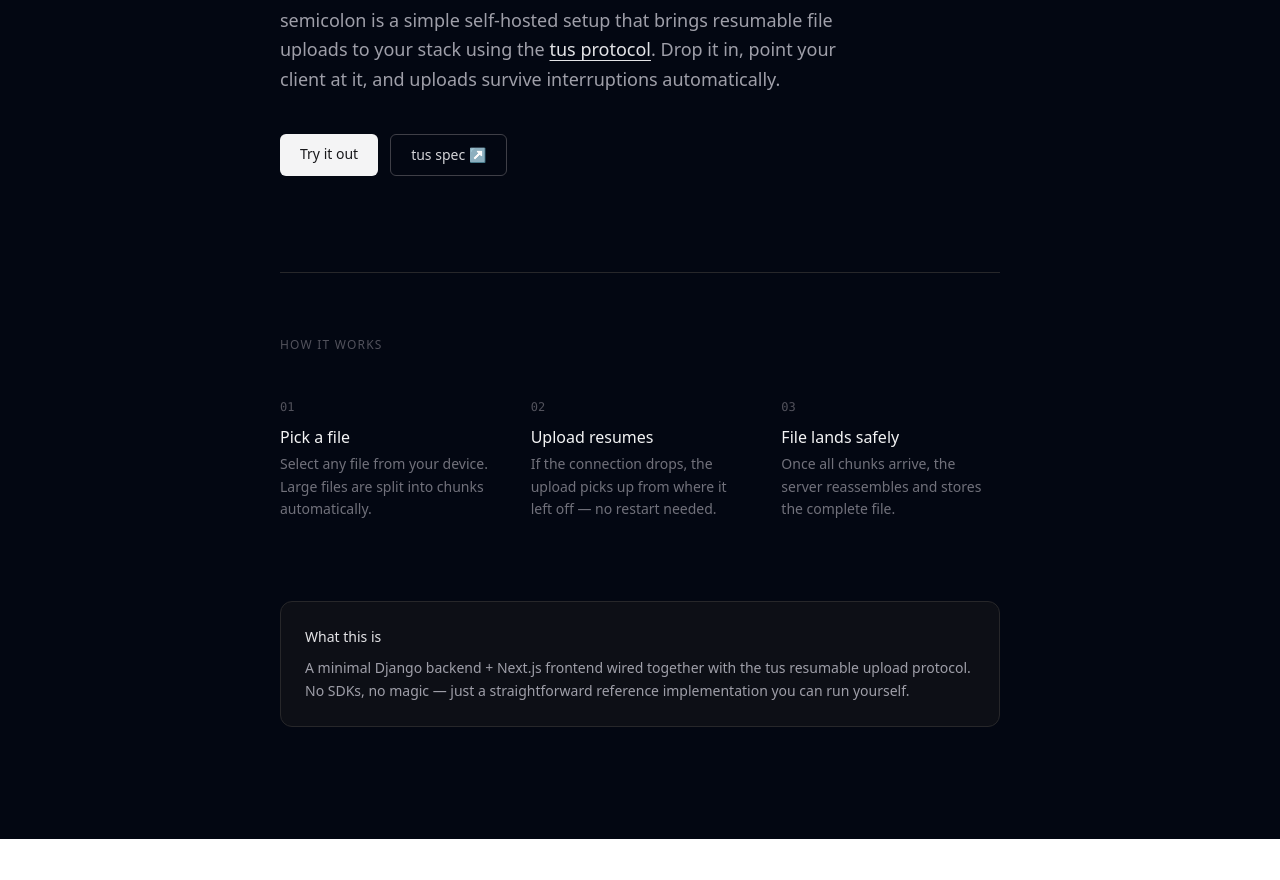
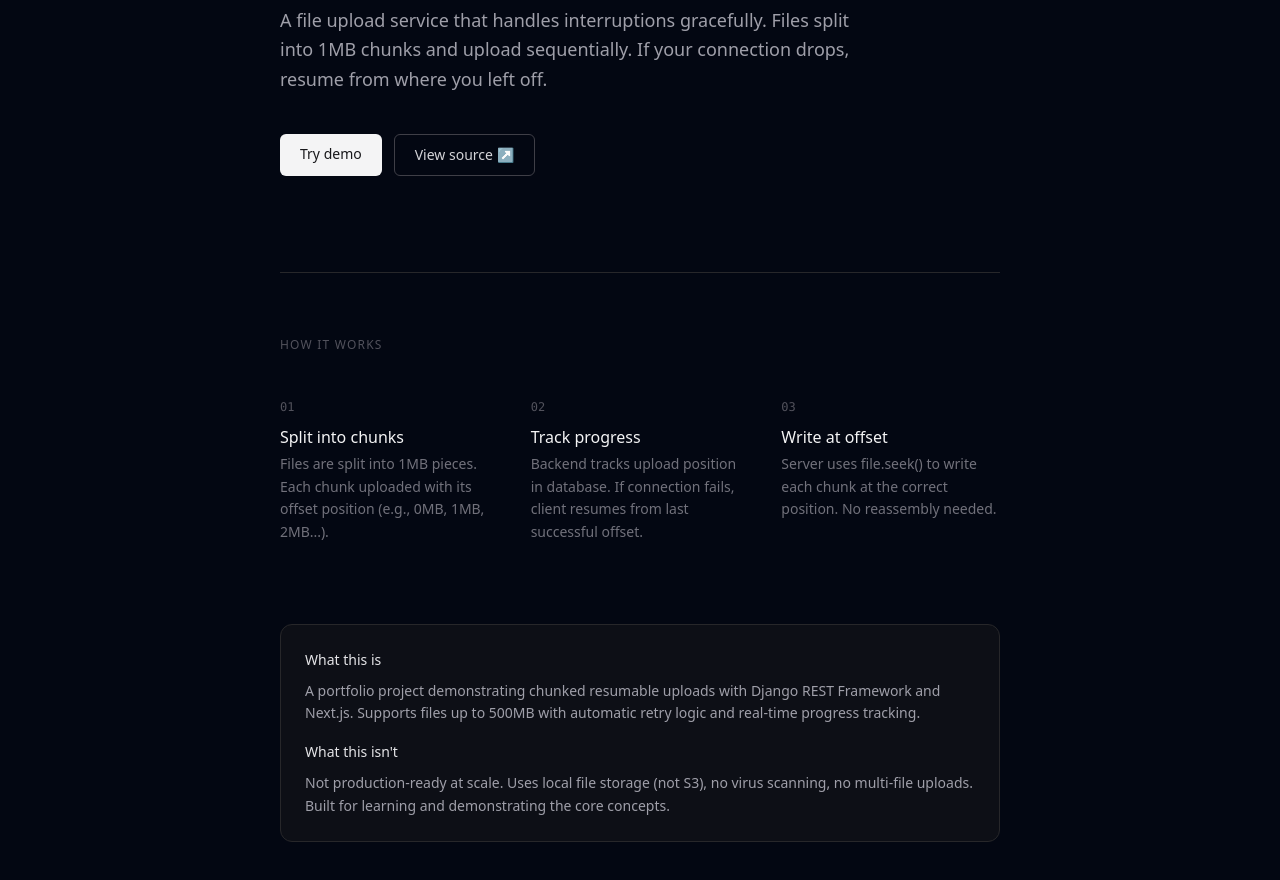
Before and after one commit to vikas90244/semicolon-frontend, a Next.js app: page / in a window 1280 px wide. Shown: the part 400-1280 px from the top of the page. Before the commit the page ends 1239 px from the top, so only its background shows below. Built offline with nearby package versions, Linux system fonts and the light colour scheme; no server answers.

Commit message:
fixed landing page

```diff
--- a/app/page.tsx
+++ b/app/page.tsx
@@ -1,4 +1,3 @@
-import React from "react";
 import Link from "next/link";
 
 export default function Page() {
@@ -7,7 +6,7 @@ export default function Page() {
       {/* Hero */}
       <div className="mb-3 inline-flex items-center gap-2 rounded-full border border-zinc-700 bg-zinc-900 px-3 py-1 text-xs text-zinc-400">
         <span className="h-1.5 w-1.5 rounded-full bg-emerald-400" />
-        tus protocol · resumable uploads
+        inspired by tus · resumable uploads
       </div>
 
       <h1 className="mt-4 text-5xl md:text-6xl font-bold tracking-tight text-zinc-100 leading-tight">
@@ -16,16 +15,7 @@ export default function Page() {
       </h1>
 
       <p className="mt-6 text-zinc-400 text-lg leading-relaxed max-w-xl">
-        semicolon is a simple self-hosted setup that brings resumable file uploads to your stack using the{" "}
-        <a
-          href="https://tus.io"
-          target="_blank"
-          rel="noreferrer"
-          className="text-zinc-200 underline underline-offset-4 hover:text-white transition-colors"
-        >
-          tus protocol
-        </a>
-        . Drop it in, point your client at it, and uploads survive interruptions automatically.
+        A file upload service that handles interruptions gracefully. Files split into 1MB chunks and upload sequentially. If your connection drops, resume from where you left off.
       </p>
 
       <div className="mt-10 flex flex-col sm:flex-row gap-3">
@@ -33,15 +23,15 @@ export default function Page() {
           href="/home"
           className="bg-zinc-100 text-zinc-900 font-medium px-5 py-2.5 rounded-md hover:bg-white transition-colors text-sm text-center"
         >
-          Try it out
+          Try demo
         </Link>
         <a
-          href="https://tus.io/protocols/resumable-upload"
+          href="https://github.com/vikas90244/semicolon"
           target="_blank"
           rel="noreferrer"
           className="border border-zinc-700 text-zinc-300 hover:bg-zinc-800 font-medium px-5 py-2.5 rounded-md transition-colors text-sm text-center"
         >
-          tus spec ↗
+          View source ↗
         </a>
       </div>
 
@@ -50,19 +40,28 @@ export default function Page() {
         <p className="text-xs uppercase tracking-widest text-zinc-600">How it works</p>
 
         <div className="grid grid-cols-1 sm:grid-cols-3 gap-8">
-          <Step n="01" title="Pick a file" desc="Select any file from your device. Large files are split into chunks automatically." />
-          <Step n="02" title="Upload resumes" desc="If the connection drops, the upload picks up from where it left off — no restart needed." />
-          <Step n="03" title="File lands safely" desc="Once all chunks arrive, the server reassembles and stores the complete file." />
+          <Step n="01" title="Split into chunks" desc="Files are split into 1MB pieces. Each chunk uploaded with its offset position (e.g., 0MB, 1MB, 2MB...)." />
+          <Step n="02" title="Track progress" desc="Backend tracks upload position in database. If connection fails, client resumes from last successful offset." />
+          <Step n="03" title="Write at offset" desc="Server uses file.seek() to write each chunk at the correct position. No reassembly needed." />
         </div>
       </div>
 
       {/* What it is / isn't */}
-      <div className="mt-20 rounded-xl border border-zinc-800 bg-zinc-900/50 p-6 text-sm text-zinc-400 leading-relaxed">
-        <p className="text-zinc-200 font-medium mb-2">What this is</p>
-        <p>
-          A minimal Django backend + Next.js frontend wired together with the tus resumable upload protocol.
-          No SDKs, no magic — just a straightforward reference implementation you can run yourself.
-        </p>
+      <div className="mt-20 rounded-xl border border-zinc-800 bg-zinc-900/50 p-6 text-sm text-zinc-400 leading-relaxed space-y-4">
+        <div>
+          <p className="text-zinc-200 font-medium mb-2">What this is</p>
+          <p>
+            A portfolio project demonstrating chunked resumable uploads with Django REST Framework and Next.js.
+            Supports files up to 500MB with automatic retry logic and real-time progress tracking.
+          </p>
+        </div>
+        <div>
+          <p className="text-zinc-200 font-medium mb-2">What this isn't</p>
+          <p>
+            Not production-ready at scale. Uses local file storage (not S3), no virus scanning, no multi-file uploads.
+            Built for learning and demonstrating the core concepts.
+          </p>
+        </div>
       </div>
     </section>
   );
--- a/components/upload/PendingUploads.tsx
+++ b/components/upload/PendingUploads.tsx
@@ -31,6 +31,7 @@ function UploadCard({ upload, onDone }: { upload: PendingUpload; onDone: () => v
   const [totalBytes, setTotalBytes] = useState(upload.size);
   const [error, setError] = useState<string | null>(null);
   const [done, setDone] = useState(upload.status === "COMPLETED");
+  const [, forceUpdate] = useState({});  // Force re-render trigger
 
   function handleFileChange(e: React.ChangeEvent<HTMLInputElement>) {
     const f = e.target.files?.[0] ?? null;
@@ -52,15 +53,19 @@ function UploadCard({ upload, onDone }: { upload: PendingUpload; onDone: () => v
         upload.upload_id,
         upload.offset,
         (progress, uploaded, total) => {
+          console.log('Resume progress:', { progress, uploaded, total });
           setProgress(progress);
           setUploadedBytes(uploaded);
           setTotalBytes(total);
+          forceUpdate({});  // Force component re-render
         }
       );
       setProgress(100);
+      setUploadedBytes(totalBytes);
       setDone(true);
       setTimeout(onDone, 800);
-    } catch {
+    } catch (error) {
+      console.error('Resume error:', error);
       setError("Resume failed. Try again.");
     } finally {
       setUploading(false);
@@ -74,7 +79,7 @@ function UploadCard({ upload, onDone }: { upload: PendingUpload; onDone: () => v
         <div className="min-w-0">
           <p className="truncate text-sm font-medium text-zinc-200">{upload.filename}</p>
           <p className="mt-0.5 text-xs text-zinc-500">
-            {formatBytes(upload.offset)} of {formatBytes(upload.size)} · {formatDate(upload.created_at)}
+            {formatBytes(uploading ? uploadedBytes : upload.offset)} of {formatBytes(uploading ? totalBytes : upload.size)} · {formatDate(upload.created_at)}
           </p>
         </div>
         <span className={`shrink-0 rounded-full border px-2 py-0.5 text-xs font-medium
@@ -94,8 +99,13 @@ function UploadCard({ upload, onDone }: { upload: PendingUpload; onDone: () => v
           />
         </div>
         <div className="flex justify-between items-center">
-          <p className="text-xs text-zinc-600">{progress}%</p>
+          <p className="text-xs text-zinc-500">{progress}%</p>
           {uploading && (
+            <p className="text-xs text-zinc-500">
+              {formatBytes(uploadedBytes)} / {formatBytes(totalBytes)}
+            </p>
+          )}
+          {!uploading && !done && (
             <p className="text-xs text-zinc-600">
               {formatBytes(uploadedBytes)} / {formatBytes(totalBytes)}
             </p>
```
